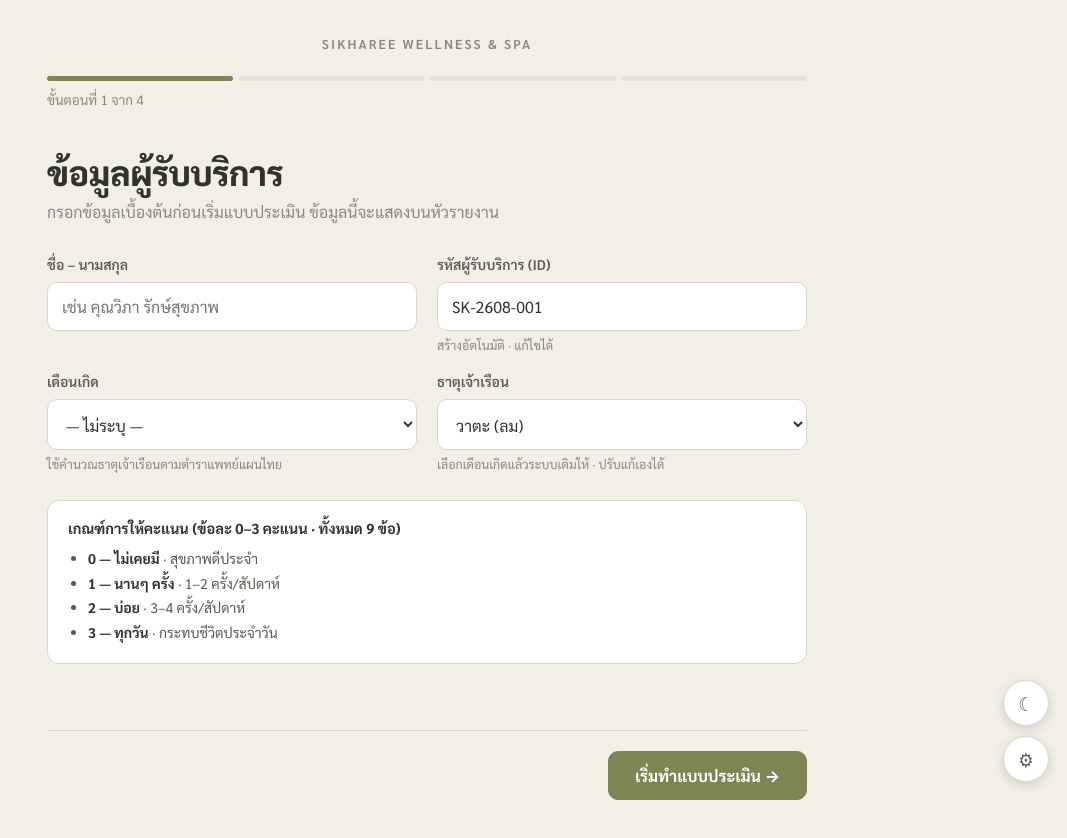
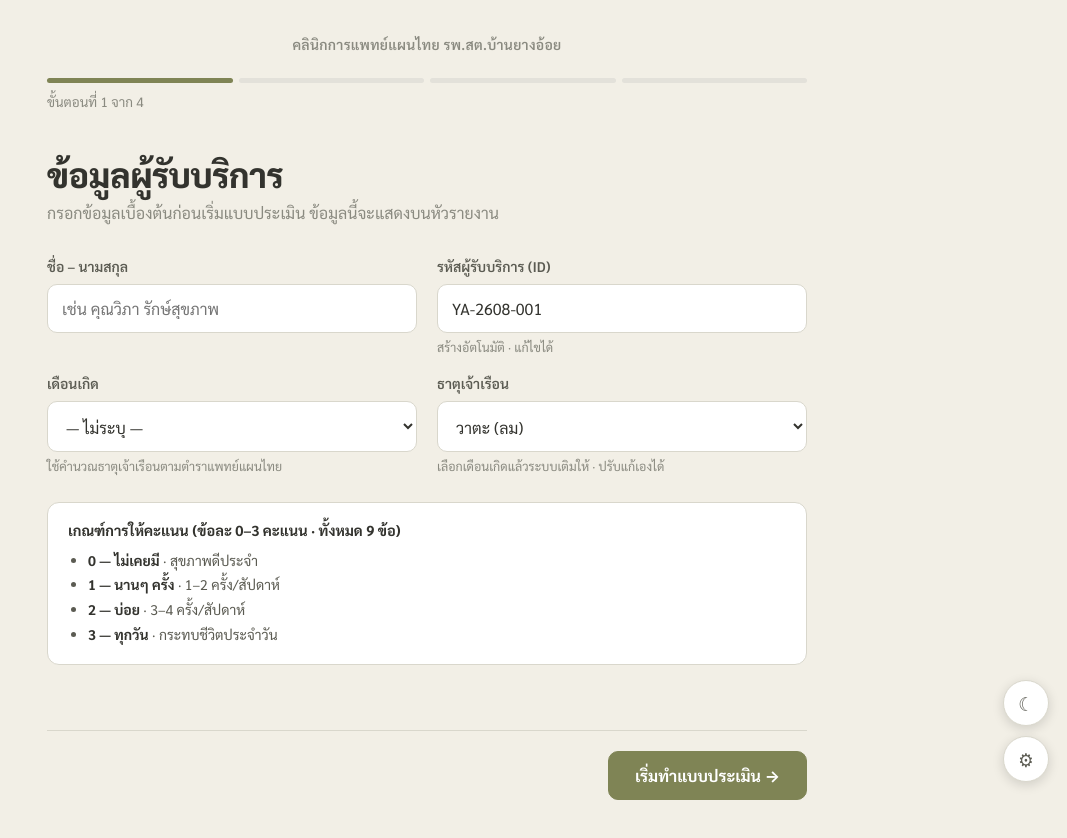
Before and after one commit to Nattakitt-Tin/sikharee-wellness, a plain HTML site: page index.html in a window 1280 px wide. Shown: the whole page, without its empty margins (213-1280 px from the left). Drawn offline with Linux system fonts and the light colour scheme.

Commit message:
เปลี่ยนชื่อหน่วยงานเป็น คลินิกการแพทย์แผนไทย รพ.สต.บ้านยางอ้อย
- แก้ทั้ง title, หัวแบบสอบถาม, หัวรายงาน, ท้ายรายงาน และไฟล์ตัวอย่าง PDF
- เปลี่ยนคำนำหน้ารหัสรายงานจาก SK เป็น YA
- เพิ่มการย้ายค่าเดิม: เครื่องที่เคยบันทึกชื่อชุดเก่าไว้จะอัปเดตตามค่าใหม่ให้เอง

Co-Authored-By: Claude Opus 5 <noreply@anthropic.com>

```diff
--- a/index.html
+++ b/index.html
@@ -3,7 +3,7 @@
 <head>
 <meta charset="utf-8">
 <meta name="viewport" content="width=device-width, initial-scale=1">
-<title>สิขรี เวลเนส แอนด์ สปา — แบบประเมินสมดุลองค์รวม (ธรรมนามัย ๓)</title>
+<title>คลินิกการแพทย์แผนไทย รพ.สต.บ้านยางอ้อย — แบบประเมินสมดุลองค์รวม (ธรรมนามัย ๓)</title>
 <link rel="preconnect" href="https://fonts.googleapis.com">
 <link rel="preconnect" href="https://fonts.gstatic.com" crossorigin>
 <link href="https://fonts.googleapis.com/css2?family=Sarabun:wght@400;500;600;700;800&display=swap" rel="stylesheet">
@@ -48,7 +48,7 @@ button,input,select,textarea{font-family:inherit}
 .wz{width:100%; max-width:760px; display:flex; flex-direction:column; min-height:100vh}
 
 .wz-top{padding:34px 0 0; text-align:center}
-.wz-org{font-size:13px; letter-spacing:.16em; text-transform:uppercase; color:var(--muted); font-weight:600}
+.wz-org{font-size:14px; letter-spacing:.02em; color:var(--muted); font-weight:600}
 .progress{display:flex; gap:6px; margin:22px 0 0}
 .progress i{flex:1; height:5px; border-radius:99px; background:var(--track); transition:.25s}
 .progress i.done{background:var(--olive-head)}
@@ -261,7 +261,7 @@ table.routine td.tm em{display:block; font-style:normal; font-weight:500; color:
 <div id="wizard">
   <div class="wz">
     <div class="wz-top">
-      <div class="wz-org" id="wzOrg">SIKHAREE WELLNESS &amp; SPA</div>
+      <div class="wz-org" id="wzOrg">คลินิกการแพทย์แผนไทย รพ.สต.บ้านยางอ้อย</div>
       <div class="progress" id="wzProgress"></div>
       <div class="wz-count" id="wzCount"></div>
     </div>
@@ -376,16 +376,16 @@ table.routine td.tm em{display:block; font-style:normal; font-weight:500; color:
    ================================================================== */
 const DEFAULT_CFG = {
   org:{
-    brand:'SIKHAREE WELLNESS & SPA',
+    brand:'คลินิกการแพทย์แผนไทย รพ.สต.บ้านยางอ้อย',
     title:'รายงานการวิเคราะห์สมดุลองค์รวม',
-    subtitle:'สิขรี เวลเนส แอนด์ สปา (Sikharee Wellness & Spa, Chiang Mai)',
-    footer:'สิขรี เวลเนส แอนด์ สปา · เชียงใหม่',
-    idPrefix:'SK',
+    subtitle:'คลินิกการแพทย์แผนไทย รพ.สต.บ้านยางอ้อย',
+    footer:'คลินิกการแพทย์แผนไทย รพ.สต.บ้านยางอ้อย',
+    idPrefix:'YA',
     scoreTitle:'คะแนนสมดุลองค์รวม',
     scoreNote:'*คะแนนรวมสะท้อนถึงมูลค่าความสมดุลของร่างกายและจิตใจ ผู้ที่อยู่ในภาวะสมดุลจะได้คะแนนเข้าใกล้ 100 คะแนน',
     domTitle:'การวิเคราะห์ธรรมนามัย ๓ ประการ',
     elTitle:'การประเมินสภาวะธาตุ ๔',
-    svcTitle:'บริการที่แนะนำ (สิขรี เวลเนส)',
+    svcTitle:'บริการที่แนะนำ',
     disclaimer:'*รายงานนี้ประมวลผลตามหลักเวชกรรมแผนไทยประยุกต์ เพื่อเป็นแนวทางในการดูแลสุขภาพเบื้องต้น ไม่ใช่การวินิจฉัยทางการแพทย์แผนปัจจุบัน',
     intakeTitle:'ข้อมูลผู้รับบริการ',
     intakeSub:'กรอกข้อมูลเบื้องต้นก่อนเริ่มแบบประเมิน ข้อมูลนี้จะแสดงบนหัวรายงาน'
@@ -500,10 +500,24 @@ let step = 0;                    // 0 = ข้อมูล, 1..n = หมวด
 const intake = {name:'',id:'',month:'',dhatu:DHATU[0]};
 const $ = id => document.getElementById(id);
 
+/* ชื่อหน่วยงานชุดเดิม — ถ้าเครื่องไหนเคยบันทึกไว้และยังไม่เคยแก้เอง ให้อัปเดตตามค่าใหม่ */
+const LEGACY_ORG = {
+  brand:'SIKHAREE WELLNESS & SPA',
+  subtitle:'สิขรี เวลเนส แอนด์ สปา (Sikharee Wellness & Spa, Chiang Mai)',
+  footer:'สิขรี เวลเนส แอนด์ สปา · เชียงใหม่',
+  svcTitle:'บริการที่แนะนำ (สิขรี เวลเนส)',
+  idPrefix:'SK'
+};
 function loadCfg(){
   try{
     const raw = localStorage.getItem(CFG_KEY);
-    if(raw) return Object.assign(structuredClone(DEFAULT_CFG), JSON.parse(raw));
+    if(raw){
+      const cfg = Object.assign(structuredClone(DEFAULT_CFG), JSON.parse(raw));
+      if(cfg.org) for(const k in LEGACY_ORG){
+        if(cfg.org[k] === LEGACY_ORG[k]) cfg.org[k] = DEFAULT_CFG.org[k];
+      }
+      return cfg;
+    }
   }catch(e){}
   return structuredClone(DEFAULT_CFG);
 }
@@ -1205,7 +1219,7 @@ $('edClose').onclick = ()=>{
 };
 $('edExport').onclick = ()=>{
   const blob=new Blob([JSON.stringify(CFG,null,2)],{type:'application/json'});
-  const a=el('a',{href:URL.createObjectURL(blob),download:'sikharee-config.json'});
+  const a=el('a',{href:URL.createObjectURL(blob),download:'ttm-survey-config.json'});
   document.body.appendChild(a); a.click(); a.remove();
 };
 $('edImport').onclick = ()=>$('edFile').click();
```
Also changed, not shown: 2 other files.
